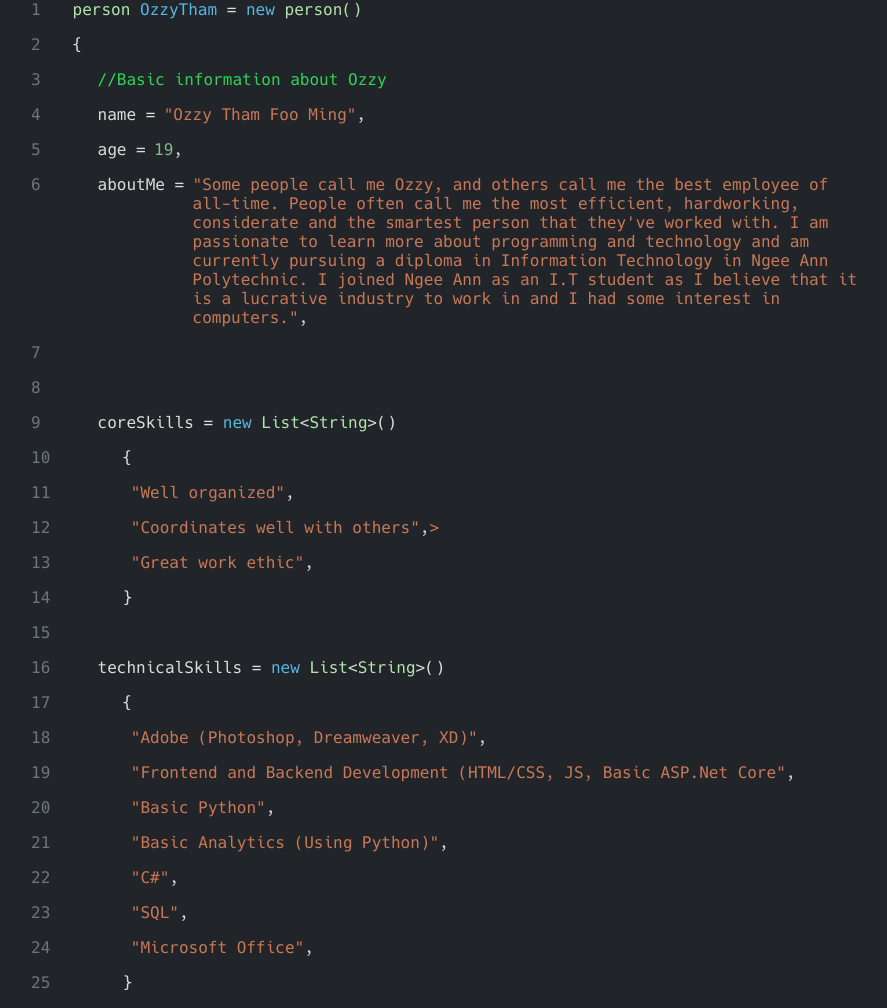
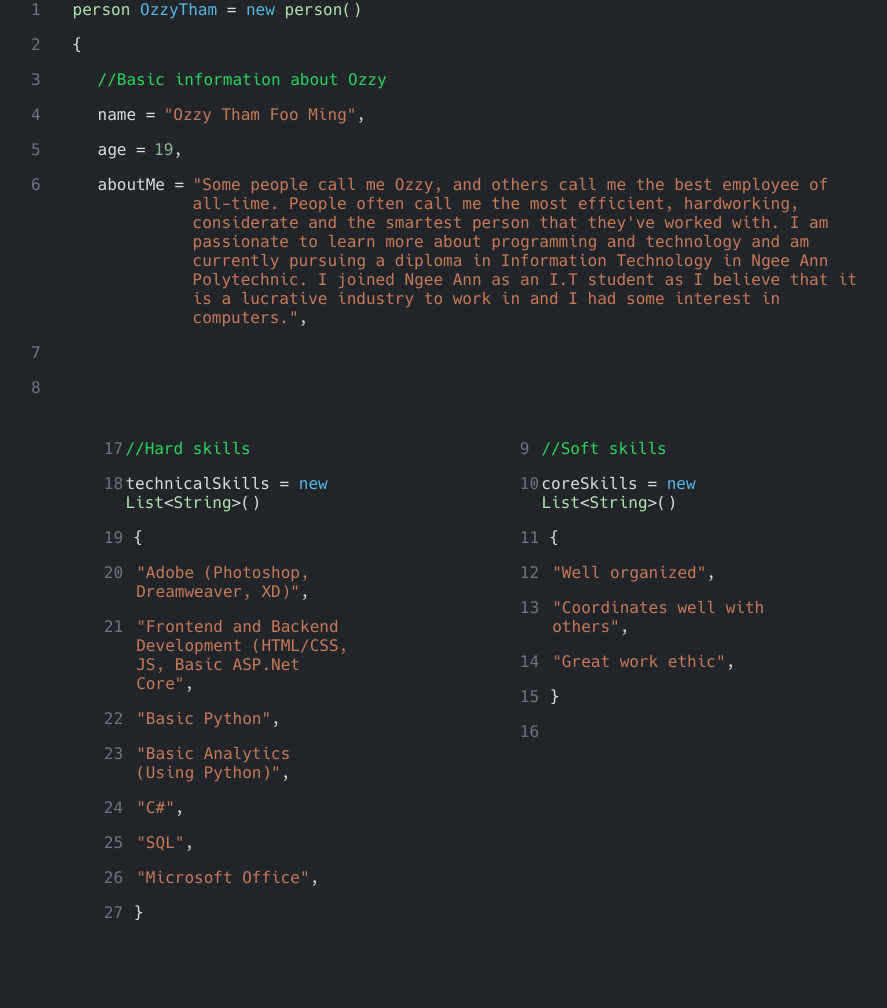
Before and after one commit to ozzywithab/personalPortfolio, a plain HTML site: page index.html in a window 1280 px wide. Shown: the whole page, without its empty margins (193-1080 px from the left). After the commit the page ends 938 px from the top, so only its background shows below. Drawn offline with Linux system fonts and the light colour scheme.

Commit message:
Second flexbox for skills to be side by side

```diff
--- a/css/portfolioCSS.css
+++ b/css/portfolioCSS.css
@@ -11,13 +11,13 @@ p{
 
 .comment{
     color: #2dd457;
+    white-space: pre;
 }
 
 .codeContainer{
     display: flex;
     margin: auto;
     width: 65%;
-    margin-top: 0;
 }
 
 .lineNumber{
@@ -34,6 +34,18 @@ p{
 .integer{
     color: #8ab494;
     padding-left: 1%;
+}
+
+.skillsContainer{
+    margin: auto;
+    display: flex;
+    flex-direction: row;
+    margin-top: 2%;
+    width: 65%;
+}
+
+.skills{
+    width: 50%;
 }
 
 
--- a/index.html
+++ b/index.html
@@ -25,6 +25,8 @@
                 <p style="margin-left: 2%;">{</p>
             </div>
 
+            <!-- Comment class to give it colour -->
+            <!-- Using +3% margin-left for tabs or indents -->
             <div class = "codeContainer">
                 <p class = "lineNumber">3</p>
                 <p style="margin-left: 5%;" class = "comment">//Basic information about Ozzy</p>
@@ -59,90 +61,110 @@
                 <p class = "lineNumber">8</p>
             </div>
 
+            <div class = "skillsContainer">
+                <div class = "skills" >
+
+                    <div class = "codeContainer">
+                        <p class = "lineNumber">17</p>
+                        <p style="margin-left: 5%;" class = "comment">//Hard skills</p>
+                    </div>
+
+                    <div class = "codeContainer">
+                        <p class = "lineNumber">18</p>
+                        <p style="margin-left: 5%;">technicalSkills = <span style = "color: rgb(86, 183, 228);"> new </span><span style = "color: #b2e4ad">List</span>&lt;<span style = "color: #b2e4ad; margin: 0;">String</span>&gt()</p>
+                    </div>
+
+                    <div class = "codeContainer">
+                        <p class = "lineNumber">19</p>
+                        <p style="margin-left: 8%;">{</p>
+                    </div>
+
+                    <div class = "codeContainer">
+                        <p class = "lineNumber">20</p>
+                        <p class = "information" style="margin-left: 8%;"> "Adobe (Photoshop, Dreamweaver, XD)"<span style="color: #DCDCDC;">,</span></p>
+                    </div>
+
+                    <div class = "codeContainer">
+                        <p class = "lineNumber">21</p>
+                        <p class = "information" style="margin-left: 8%;"> "Frontend and Backend Development (HTML/CSS, JS, Basic ASP.Net Core"<span style="color: #DCDCDC;">,</span></p>
+                    </div>
+
+                    <div class = "codeContainer">
+                        <p class = "lineNumber">22</p>
+                        <p class = "information" style="margin-left: 8%;"> "Basic Python"<span style="color: #DCDCDC;">,</span></p>
+                    </div>
+
+                    <div class = "codeContainer">
+                        <p class = "lineNumber">23</p>
+                        <p class = "information" style="margin-left: 8%;"> "Basic Analytics (Using Python)"<span style="color: #DCDCDC;">,</span></p>
+                    </div>
+
+                    <div class = "codeContainer">
+                        <p class = "lineNumber">24</p>
+                        <p class = "information" style="margin-left: 8%;"> "C#"<span style="color: #DCDCDC;">,</span></p>
+                    </div>
+
+                    <div class = "codeContainer">
+                        <p class = "lineNumber">25</p>
+                        <p class = "information" style="margin-left: 8%;"> "SQL"<span style="color: #DCDCDC;">,</span></p>
+                    </div>
+
+                    <div class = "codeContainer">
+                        <p class = "lineNumber">26</p>
+                        <p class = "information" style="margin-left: 8%;"> "Microsoft Office"<span style="color: #DCDCDC;">,</span></p>
+                    </div>
+
+                    <div class = "codeContainer">
+                        <p class = "lineNumber">27</p>
+                        <p style="margin-left: 8%;">}</p>
+                    </div>
+
+                </div>
+
+                <div class = "skills">
+
                     <div class = "codeContainer">
                         <p class = "lineNumber">9</p>
+                        <p style="margin-left: 5%;" class = "comment">//Soft skills</p>
+                    </div>
+
+                    <div class = "codeContainer">
+                        <p class = "lineNumber">10</p>
                         <p style="margin-left: 5%;">coreSkills = <span style = "color: rgb(86, 183, 228);"> new </span><span style = "color: #b2e4ad">List</span>&lt;<span style = "color: #b2e4ad; margin: 0;">String</span>&gt()</p>
                     </div>
 
                     <div class = "codeContainer">
-                <p class = "lineNumber">10</p>
+                        <p class = "lineNumber">11</p>
                         <p style="margin-left: 8%;">{</p>
                     </div>
 
                     <div class = "codeContainer">
-                <p class = "lineNumber">11</p>
+                        <p class = "lineNumber">12</p>
                         <p class = "information" style="margin-left: 8%;"> "Well organized"<span style="color: #DCDCDC;">,</span></p>
                     </div>
 
                     <div class = "codeContainer">
-                <p class = "lineNumber">12</p>
-                <p class = "information" style="margin-left: 8%;"> "Coordinates well with others"<span style="color: #DCDCDC;">,</span>></p>
+                        <p class = "lineNumber">13</p>
+                        <p class = "information" style="margin-left: 8%;"> "Coordinates well with others"<span style="color: #DCDCDC;">,</span></p>
                     </div>
 
                     <div class = "codeContainer">
-                <p class = "lineNumber">13</p>
+                        <p class = "lineNumber">14</p>
                         <p class = "information" style="margin-left: 8%;"> "Great work ethic"<span style="color: #DCDCDC;">,</span></p>
                     </div>
 
                     <div class = "codeContainer">
-                <p class = "lineNumber">14</p>
+                        <p class = "lineNumber">15</p>
                         <p style="margin-left: 8%;">}</p>
                     </div>
 
                     <div class = "codeContainer">
-                <p class = "lineNumber">15</p>
+                        <p class = "lineNumber">16</p>
+                    </div>
                 </div>
 
-            <div class = "codeContainer">
-                <p class = "lineNumber">16</p>
-                <p style="margin-left: 5%;">technicalSkills = <span style = "color: rgb(86, 183, 228);"> new </span><span style = "color: #b2e4ad">List</span>&lt;<span style = "color: #b2e4ad; margin: 0;">String</span>&gt()</p>
+
             </div>
-
-            <div class = "codeContainer">
-                <p class = "lineNumber">17</p>
-                <p style="margin-left: 8%;">{</p>
-            </div>
-
-            <div class = "codeContainer">
-                <p class = "lineNumber">18</p>
-                <p class = "information" style="margin-left: 8%;"> "Adobe (Photoshop, Dreamweaver, XD)"<span style="color: #DCDCDC;">,</span></p>
-            </div>
-
-            <div class = "codeContainer">
-                <p class = "lineNumber">19</p>
-                <p class = "information" style="margin-left: 8%;"> "Frontend and Backend Development (HTML/CSS, JS, Basic ASP.Net Core"<span style="color: #DCDCDC;">,</span></p>
-            </div>
-
-            <div class = "codeContainer">
-                <p class = "lineNumber">20</p>
-                <p class = "information" style="margin-left: 8%;"> "Basic Python"<span style="color: #DCDCDC;">,</span></p>
-            </div>
-
-            <div class = "codeContainer">
-                <p class = "lineNumber">21</p>
-                <p class = "information" style="margin-left: 8%;"> "Basic Analytics (Using Python)"<span style="color: #DCDCDC;">,</span></p>
-            </div>
-
-            <div class = "codeContainer">
-                <p class = "lineNumber">22</p>
-                <p class = "information" style="margin-left: 8%;"> "C#"<span style="color: #DCDCDC;">,</span></p>
-            </div>
-
-            <div class = "codeContainer">
-                <p class = "lineNumber">23</p>
-                <p class = "information" style="margin-left: 8%;"> "SQL"<span style="color: #DCDCDC;">,</span></p>
-            </div>
-
-            <div class = "codeContainer">
-                <p class = "lineNumber">24</p>
-                <p class = "information" style="margin-left: 8%;"> "Microsoft Office"<span style="color: #DCDCDC;">,</span></p>
-            </div>
-
-            <div class = "codeContainer">
-                <p class = "lineNumber">25</p>
-                <p style="margin-left: 8%;">}</p>
-            </div>
-
 
         </div>
         <!-- <script src="" async defer></script> -->
```
Lines whose indentation alone changed are shown as unchanged.
